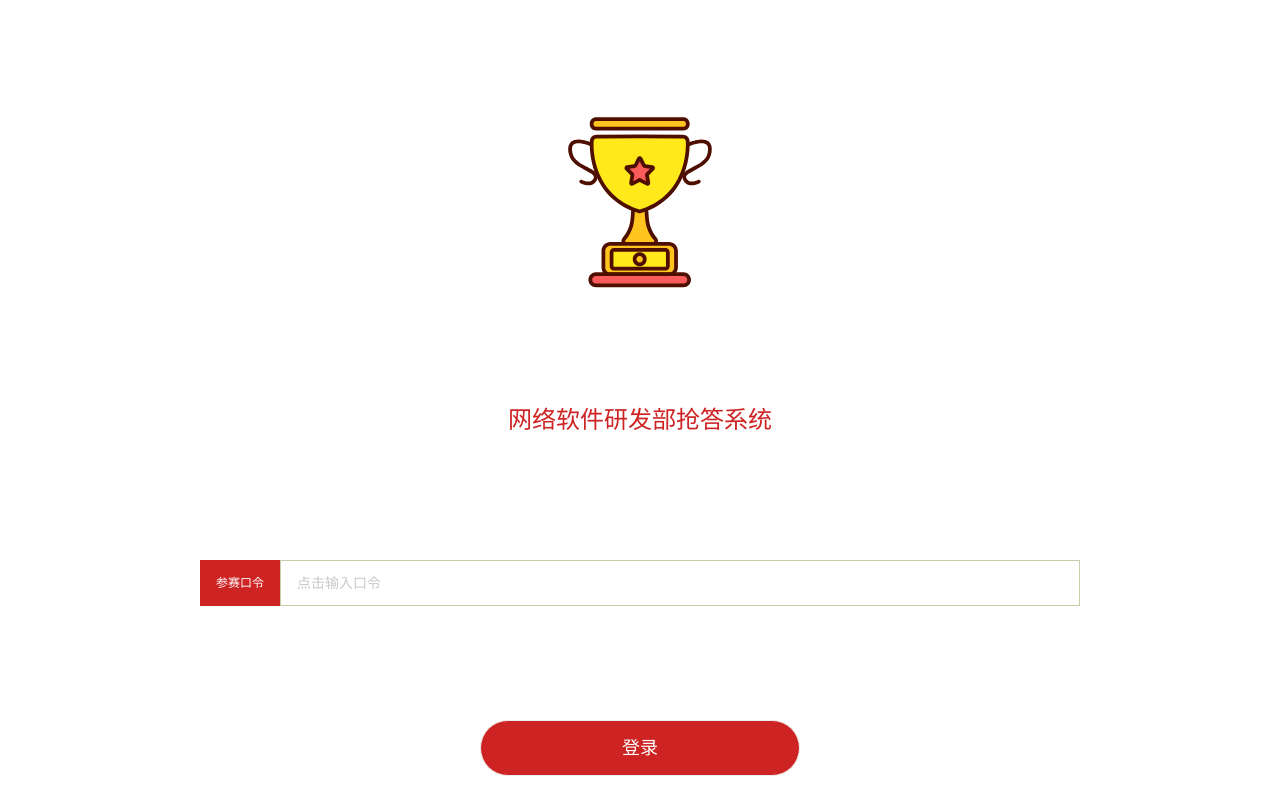
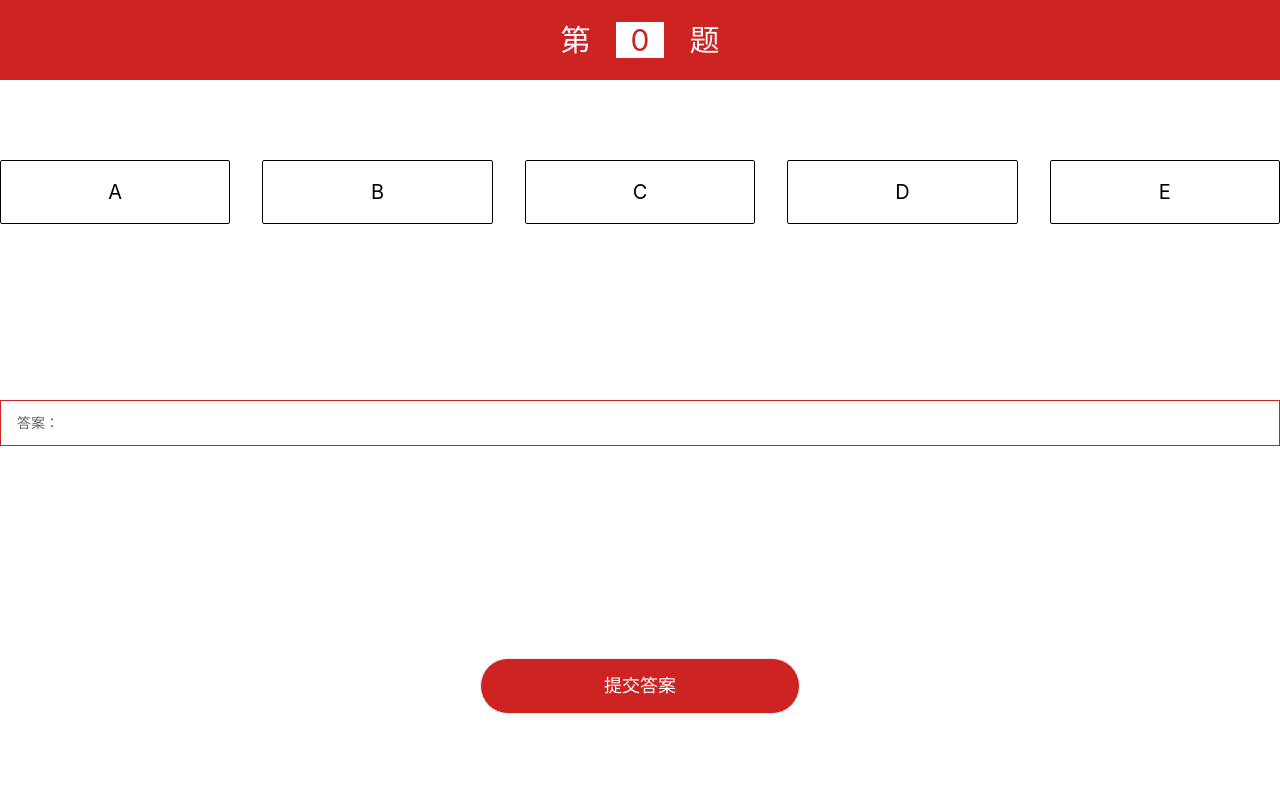
Before and after one commit to zhangyongonearth/racing-client, a Vue app: page / in a window 1280 px wide. Built offline with nearby package versions, Linux system fonts and the light colour scheme.

Commit message:
xuanshou界面新增填空

```diff
--- a/src/pages/xuanshou/xuanshou.vue
+++ b/src/pages/xuanshou/xuanshou.vue
@@ -49,18 +49,18 @@
       第<span class="question-index">{{questionIndex}}</span>题
     </span>
   </van-row>
-  <van-row v-show="step==='submit'" style="height:80vh;" type="flex" justify="space-between" >
-    <van-col>
+  <van-row v-show="step==='submit'" style="height:20vh;margin-top:10vh;margin-bottom:10vh;" type="flex" justify="space-between" >
     <van-button
       v-for="(option) in options"
       :key="option"
       :disabled="!enableAnswer"
       @click="select(option)"
-        :class="teamAnswer.indexOf(option) == -1 ? 'option-button':'option-button option-button-active'"
-        style="height:8vh;margin-top:6vh;">
+      :class="checkedOption.indexOf(option) == -1 ? 'option-button':'option-button option-button-active'">
       {{option}}
     </van-button>
-    </van-col>
+  </van-row>
+  <van-row v-show="step==='submit'" style="height:20vh;line-height:20vh;margin-top:10vh;margin-bottom:10vh; ">
+    <van-field v-model="teamAnswer" label="答案：" style="border:0.5px solid #cd2323" />
   </van-row>
   <van-row v-show="step==='submit'" style="height:10vh;line-height:10vh;" >
     <van-button round :disabled="!enableAnswer" class="button-click" @click="handleAnswer">提交答案</van-button>
@@ -73,12 +73,13 @@ import { Team } from '../client'
 export default {
   data() {
     return {
-      step: 'login', // login登录 ready准备答题 submit提交答案
+      step: 'submit', // login登录 ready准备答题 submit提交答案
       raceName: '党建知识竞赛',
       teamToken: '',
       teamName: '',
       questionIndex: 0,
-      teamAnswer: [], // 存放选手选择的答案
+      checkedOption: [],
+      teamAnswer: '', // 存放选手选择的答案
       options: ['A', 'B', 'C', 'D', 'E'],
       enableAnswer: true// true不可点击控制是否可答题
     }
@@ -102,22 +103,27 @@ export default {
     },
     select(option) {
       // -1表示其中不包含元素
-      if (this.teamAnswer.indexOf(option) !== -1) {
-        for (var i = 0; i < this.teamAnswer.length; i++) {
-          if (this.teamAnswer[i] === option) {
-            this.teamAnswer.splice(i, 1)
+      if (this.checkedOption.indexOf(option) !== -1) {
+        for (var i = 0; i < this.checkedOption.length; i++) {
+          if (this.checkedOption[i] === option) {
+            this.checkedOption.splice(i, 1)
+            this.checkedOption.sort()
+            this.teamAnswer = this.checkedOption.join('')
           }
         }
       } else {
-        this.teamAnswer.push(option)
+        this.checkedOption.push(option)
+        this.checkedOption.sort()
+        this.teamAnswer = this.checkedOption.join('')
       }
     },
     handleAnswer() {
-      this.teamAnswer.sort()
-      this.teamAnswer.join('')
+      // this.checkedOption.sort()
+      // this.checkedOption.join('')
+      // this.teamAnswer = this.checkedOption
       console.log(this.teamAnswer)
       if (this.teamAnswer.length > 0) {
-        this.team.answer(this.teamAnswer.join(''), this.questionIndex)
+        this.team.answer(this.teamAnswer, this.questionIndex)
       } else {
         return false
       }
@@ -271,8 +277,11 @@ export default {
   margin: 0 25px;
 }
 .option-button{
-  font-size: 35px!important;
-  width: 40vh;
+  font-size: 20px!important;
+  width: 18%;
+  height:8vh!important;
+  line-height: 8vh!important;
+  text-align: center!important;
   border: 1px solid #000!important;
   background: #fff!important;
   color: #000!important;
```
Lines whose indentation alone changed are shown as unchanged.
